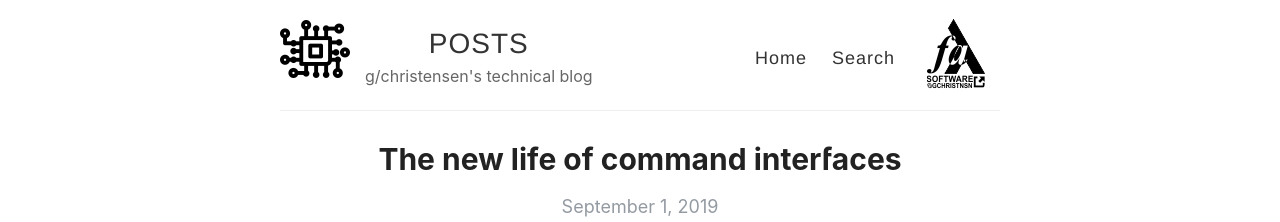
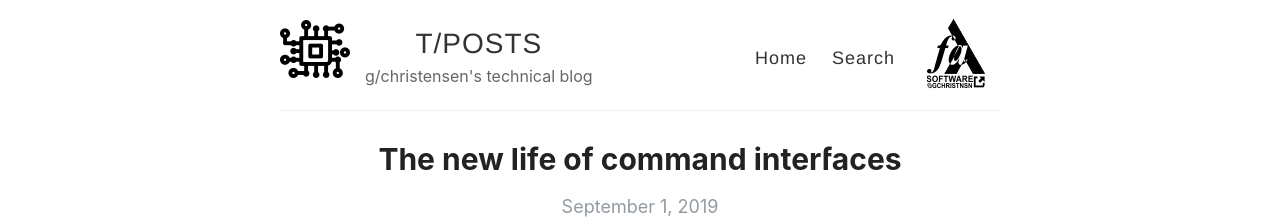
Before and after one commit to GChristensen/posts, a Jekyll site: the page built from index.html, in a window 1280 px wide. Shown: the top 222 px of the page. Built offline with Jekyll 4.4.1, drawn with Linux system fonts in a browser that asks for light colours; the list of posts is cut into pages by our own code.

```diff
--- a/_config.yml
+++ b/_config.yml
@@ -3,7 +3,7 @@
 #
 
 # Name of your site (displayed in the header)
-name: POSTS
+name: T/POSTS
 
 # Name of the author
 author: g/christensen
```
